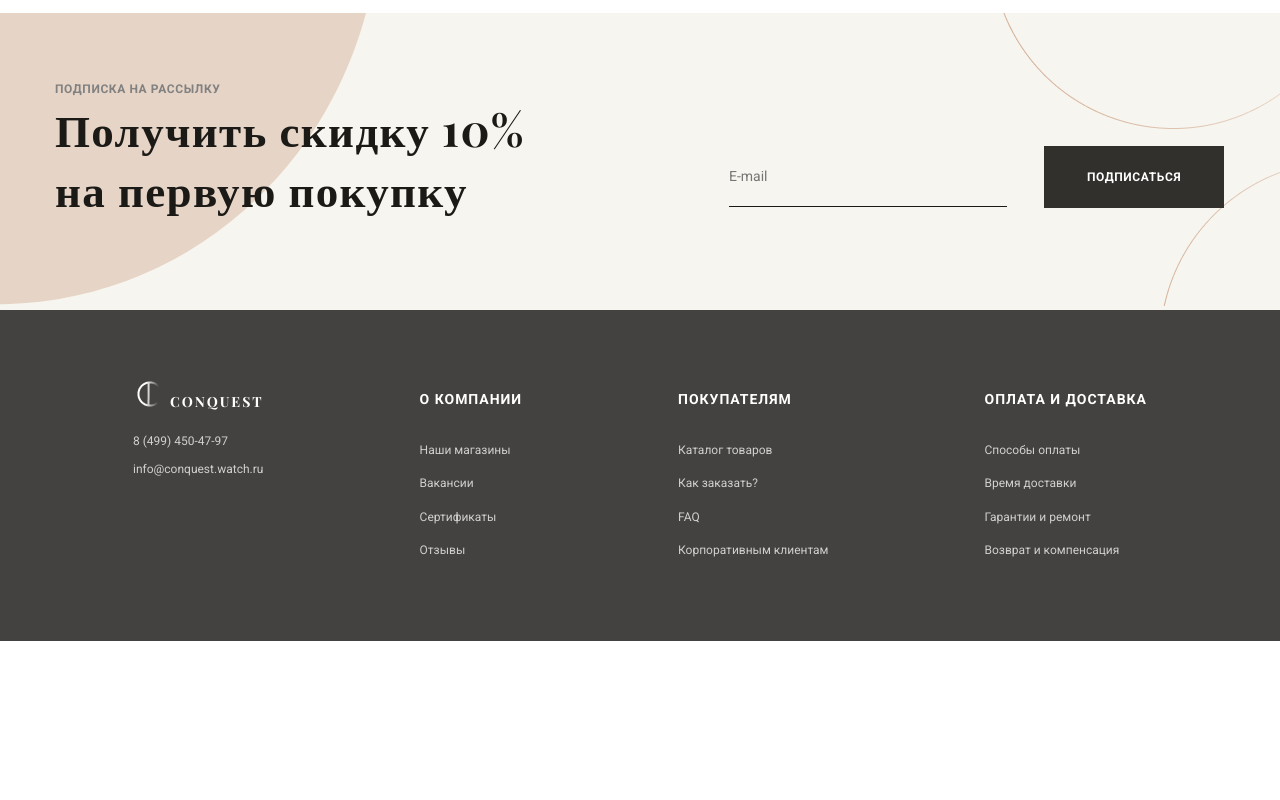
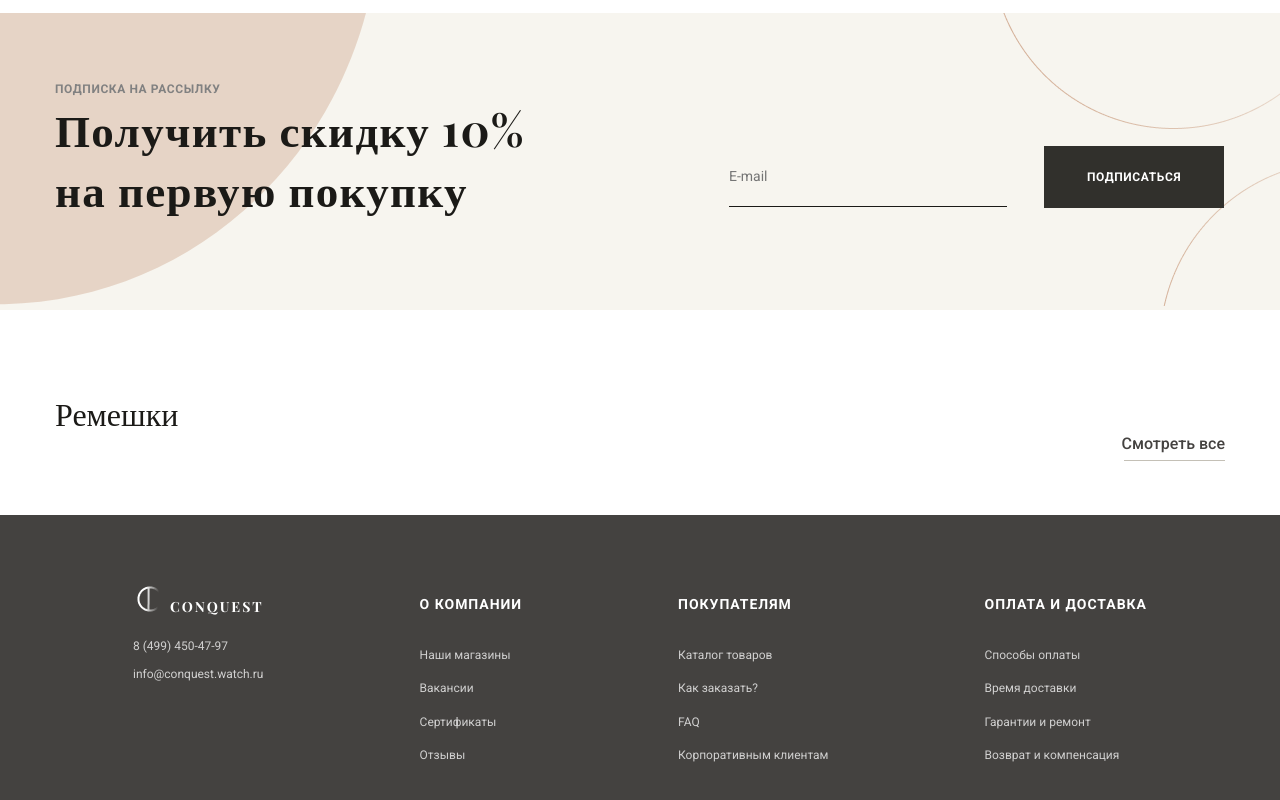
Before and after one commit to Gamov-Web/Conquest, a website: page app/catalog.html in a window 1280 px wide. Shown: the part 1680-2480 px from the top of the page. Before the commit the page ends 2321 px from the top, so only its background shows below. Drawn offline with nearby package versions, Linux system fonts and the light colour scheme.

Commit message:
Начал верстать раздел с ремешками

```diff
--- a/app/catalog.html
+++ b/app/catalog.html
@@ -237,8 +237,20 @@
                 </div>
             </div>
         </section>
-        <section>
+        <section class="slider__block">
+            <div class="container">
+                <div class="slider-block__wrap">
+                    <div class="slider-block__top">
+                        <h2 class="section__title catalog__title">
+                            Ремешки
+                        </h2>
+                        <a class="popular-models__all-watch" href="#">Смотреть все</a>
+                    </div>
+                    <div class="slider__items">
 
+                    </div>
+                </div>
+            </div>
         </section>
     </main>
     <footer class="footer">
--- a/app/scss/blocks/catalog.scss
+++ b/app/scss/blocks/catalog.scss
@@ -240,3 +240,6 @@
     color: #fff;
     cursor: pointer;
 }
+.slider__block{
+    padding: 81px 0;
+}
```
Also changed, not shown: app/css/blocks/catalog.min.css, app/css/main.min.css.
